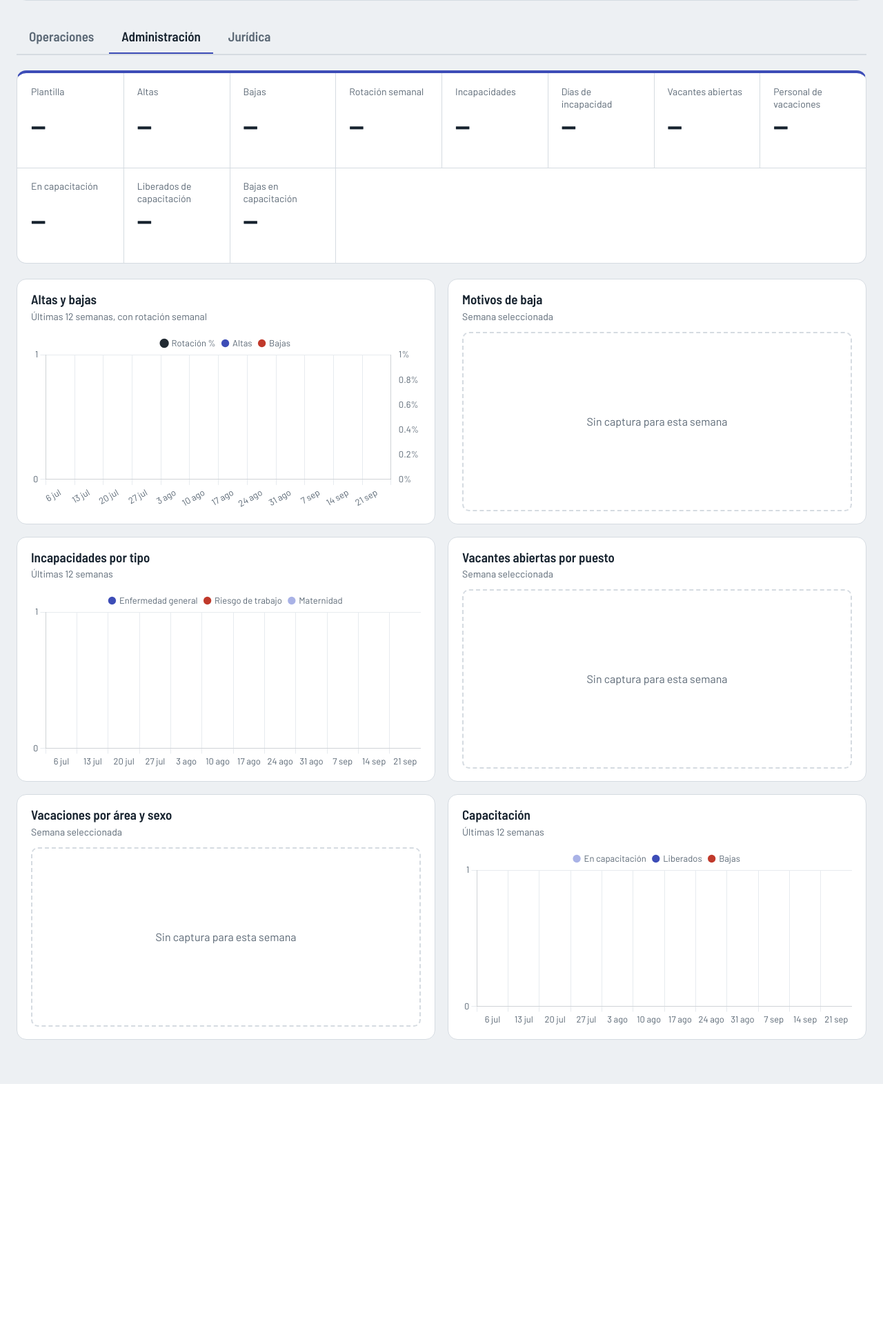
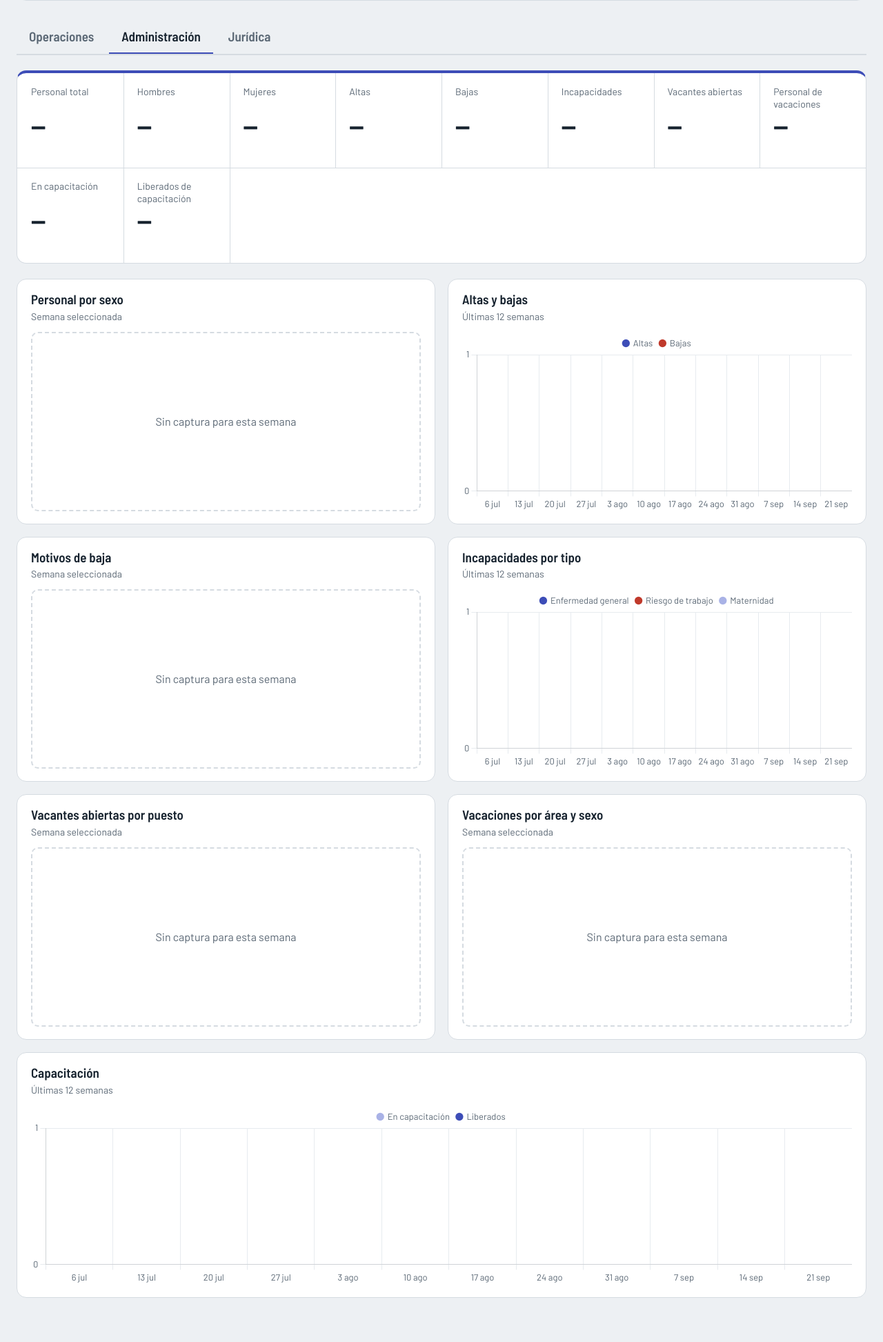
Before and after one commit to nahum0027/indicadores, a Django app: page / in a window 1280 px wide, after a click on "Administración". Shown: the part 401-2346 px from the top of the page at 69% size. Before the commit the page ends 1972 px from the top, so only its background shows below. Run offline with Django 5.2, Linux system fonts and the light colour scheme; the visitor is signed in with stand-in values (Sample User, id 1); data that the repository does not hold is empty.

Commit message:
Administración personal por sexo

```diff
--- a/core/forms.py
+++ b/core/forms.py
@@ -36,13 +36,13 @@ class OperacionesForm(ReporteForm):
 
 class AdministracionForm(ReporteForm):
     secciones = [
-        ("Plantilla", "", ["plantilla_total"]),
+        ("Personal", "Personas en plantilla al cierre de la semana.", ["plantilla_hombres", "plantilla_mujeres"]),
         ("Altas y bajas", "", ["altas", "bajas_renuncia", "bajas_despido", "bajas_abandono", "bajas_otro"]),
         ("Incapacidades", "Número de incapacidades iniciadas en la semana.",
-         ["incap_enfermedad", "incap_riesgo", "incap_maternidad", "dias_incapacidad"]),
+         ["incap_enfermedad", "incap_riesgo", "incap_maternidad"]),
         ("Vacantes", "Vacantes abiertas al cierre.", ["vac_operador", "vac_mecanico", "vac_administrativo", "vac_otro"]),
         ("Vacaciones", "Personas que tomaron vacaciones en la semana.", ["vaca_adm_h", "vaca_adm_m", "vaca_ops_h", "vaca_ops_m"]),
-        ("Capacitación", "", ["cap_en_curso", "cap_liberados", "cap_bajas"]),
+        ("Capacitación", "", ["cap_en_curso", "cap_liberados"]),
     ]
 
     class Meta(ReporteForm.Meta):
--- a/core/management/commands/datos_demo.py
+++ b/core/management/commands/datos_demo.py
@@ -41,13 +41,13 @@ class Command(BaseCommand):
                 restantes -= n
                 UnidadesRuta.objects.create(reporte=op, ruta=ruta, unidades=max(n, 0))
             ReporteAdministracion.objects.update_or_create(semana=s, defaults=dict(
-                plantilla_total=r.randint(610, 630), altas=r.randint(2, 9), bajas_renuncia=r.randint(1, 6),
+                plantilla_hombres=r.randint(520, 540), plantilla_mujeres=r.randint(85, 100), altas=r.randint(2, 9), bajas_renuncia=r.randint(1, 6),
                 bajas_despido=r.randint(0, 2), bajas_abandono=r.randint(0, 3), bajas_otro=r.randint(0, 1),
                 incap_enfermedad=r.randint(3, 10), incap_riesgo=r.randint(0, 3), incap_maternidad=r.randint(0, 1),
-                dias_incapacidad=r.randint(20, 70), vac_operador=r.randint(8, 18), vac_mecanico=r.randint(0, 3),
+                vac_operador=r.randint(8, 18), vac_mecanico=r.randint(0, 3),
                 vac_administrativo=r.randint(0, 2), vac_otro=r.randint(0, 2),
                 vaca_adm_h=r.randint(1, 5), vaca_adm_m=r.randint(1, 6), vaca_ops_h=r.randint(8, 20), vaca_ops_m=r.randint(1, 6),
-                cap_en_curso=r.randint(10, 25), cap_liberados=r.randint(3, 10), cap_bajas=r.randint(0, 4)))
+                cap_en_curso=r.randint(10, 25), cap_liberados=r.randint(3, 10)))
             sin = r.randint(2, 9)
             ReporteJuridico.objects.update_or_create(semana=s, defaults=dict(
                 aud_ccl=r.randint(1, 6), aud_tca=r.randint(0, 3), aud_juzgados=r.randint(0, 4), siniestros=sin,
--- a/core/models.py
+++ b/core/models.py
@@ -69,7 +69,8 @@ class UnidadesRuta(models.Model):
 
 
 class ReporteAdministracion(ReporteBase):
-    plantilla_total = entero("Plantilla total al cierre", "Personas activas al viernes")
+    plantilla_hombres = entero("Hombres", "Hombres en plantilla al viernes")
+    plantilla_mujeres = entero("Mujeres", "Mujeres en plantilla al viernes")
     altas = entero("Altas")
     bajas_renuncia = entero("Bajas por renuncia")
     bajas_despido = entero("Bajas por despido")
@@ -78,7 +79,6 @@ class ReporteAdministracion(ReporteBase):
     incap_enfermedad = entero("Incapacidades por enfermedad general")
     incap_riesgo = entero("Incapacidades por riesgo de trabajo")
     incap_maternidad = entero("Incapacidades por maternidad")
-    dias_incapacidad = entero("Días de incapacidad acumulados", "Suma de días de todas las incapacidades de la semana")
     vac_operador = entero("Vacantes de operador")
     vac_mecanico = entero("Vacantes de mecánico")
     vac_administrativo = entero("Vacantes administrativas")
@@ -89,7 +89,6 @@ class ReporteAdministracion(ReporteBase):
     vaca_ops_m = entero("Operaciones: mujeres")
     cap_en_curso = entero("Personal en capacitación")
     cap_liberados = entero("Liberados")
-    cap_bajas = entero("Bajas en capacitación")
 
     class Meta(ReporteBase.Meta):
         verbose_name = "reporte de Administración"
@@ -112,8 +111,8 @@ class ReporteAdministracion(ReporteBase):
         return self.vaca_adm_h + self.vaca_adm_m + self.vaca_ops_h + self.vaca_ops_m
 
     @property
-    def rotacion(self):
-        return pct(self.bajas, self.plantilla_total)
+    def plantilla_total(self):
+        return self.plantilla_hombres + self.plantilla_mujeres
 
 
 class ReporteJuridico(ReporteBase):
--- a/core/templates/core/dashboard.html
+++ b/core/templates/core/dashboard.html
@@ -111,12 +111,13 @@
 <section class="panel" id="panel-administracion" data-area="administracion" role="tabpanel" hidden>
   {% include "core/_kpis.html" with lista=kpis.administracion %}
   <div class="graficas">
-    <div class="g"><h3>Altas y bajas</h3><p>Últimas 12 semanas, con rotación semanal</p><div class="lienzo"><canvas id="ad-movs"></canvas></div></div>
+    <div class="g"><h3>Personal por sexo</h3><p>Semana seleccionada</p><div class="lienzo"><canvas id="ad-sexo"></canvas></div></div>
+    <div class="g"><h3>Altas y bajas</h3><p>Últimas 12 semanas</p><div class="lienzo"><canvas id="ad-movs"></canvas></div></div>
     <div class="g"><h3>Motivos de baja</h3><p>Semana seleccionada</p><div class="lienzo"><canvas id="ad-bajas"></canvas></div></div>
     <div class="g"><h3>Incapacidades por tipo</h3><p>Últimas 12 semanas</p><div class="lienzo"><canvas id="ad-incap"></canvas></div></div>
     <div class="g"><h3>Vacantes abiertas por puesto</h3><p>Semana seleccionada</p><div class="lienzo"><canvas id="ad-vac"></canvas></div></div>
     <div class="g"><h3>Vacaciones por área y sexo</h3><p>Semana seleccionada</p><div class="lienzo"><canvas id="ad-vacaciones"></canvas></div></div>
-    <div class="g"><h3>Capacitación</h3><p>Últimas 12 semanas</p><div class="lienzo"><canvas id="ad-cap"></canvas></div></div>
+    <div class="g ancha"><h3>Capacitación</h3><p>Últimas 12 semanas</p><div class="lienzo"><canvas id="ad-cap"></canvas></div></div>
   </div>
 </section>
 
@@ -204,12 +205,10 @@ const constructores = {
   },
   administracion() {
     const a = D.adm;
-    new Chart(document.getElementById("ad-movs"), {data: {labels: L, datasets: [
-      {type: "bar", order: 1, label: "Altas", data: a.altas, backgroundColor: C.adm},
-      {type: "bar", order: 1, label: "Bajas", data: a.bajas, backgroundColor: C.rojo},
-      {type: "line", order: 0, label: "Rotación %", data: a.rotacion, borderColor: C.negro, backgroundColor: C.negro, borderWidth: 2, yAxisID: "y2"}]},
-      options: {scales: {y: {beginAtZero: true, ticks: {precision: 0}},
-                         y2: {position: "right", beginAtZero: true, grid: {display: false}, ticks: {callback: v => v + "%"}}}}});
+    dona("ad-sexo", ["Hombres", "Mujeres"], a.sexo, [C.adm, C.admClaro]);
+    barras("ad-movs", L, [{label: "Altas", data: a.altas, backgroundColor: C.adm},
+                          {label: "Bajas", data: a.bajas, backgroundColor: C.rojo}],
+           {scales: {y: {beginAtZero: true, ticks: {precision: 0}}}});
     dona("ad-bajas", ["Renuncia", "Despido", "Abandono", "Otro"], a.bajas_motivos, [C.adm, C.rojo, C.jur, C.gris]);
     barras("ad-incap", L, [
       {label: "Enfermedad general", data: a.incap_enf, backgroundColor: C.adm, stack: "i"},
@@ -228,8 +227,7 @@ const constructores = {
       {scales: {y: {beginAtZero: true, ticks: {precision: 0}}}});
     barras("ad-cap", L, [
       {label: "En capacitación", data: a.cap_curso, backgroundColor: C.admClaro},
-      {label: "Liberados", data: a.cap_liberados, backgroundColor: C.adm},
-      {label: "Bajas", data: a.cap_bajas, backgroundColor: C.rojo}],
+      {label: "Liberados", data: a.cap_liberados, backgroundColor: C.adm}],
       {scales: {y: {beginAtZero: true, ticks: {precision: 0}}}});
   },
   juridico() {
--- a/core/views.py
+++ b/core/views.py
@@ -172,17 +172,16 @@ def dashboard(request):
             _kpi("Quejas", op, op_prev, "cc_quejas", sube_es_bueno=False),
         ],
         "administracion": [
-            _kpi("Plantilla", ad, ad_prev, "plantilla_total"),
+            _kpi("Personal total", ad, ad_prev, "plantilla_total"),
+            _kpi("Hombres", ad, ad_prev, "plantilla_hombres"),
+            _kpi("Mujeres", ad, ad_prev, "plantilla_mujeres"),
             _kpi("Altas", ad, ad_prev, "altas"),
             _kpi("Bajas", ad, ad_prev, "bajas", sube_es_bueno=False),
-            _kpi("Rotación semanal", ad, ad_prev, "rotacion", "pct", False),
             _kpi("Incapacidades", ad, ad_prev, "incapacidades", sube_es_bueno=False),
-            _kpi("Días de incapacidad", ad, ad_prev, "dias_incapacidad", sube_es_bueno=False),
             _kpi("Vacantes abiertas", ad, ad_prev, "vacantes", sube_es_bueno=False),
             _kpi("Personal de vacaciones", ad, ad_prev, "vacaciones"),
             _kpi("En capacitación", ad, ad_prev, "cap_en_curso"),
             _kpi("Liberados de capacitación", ad, ad_prev, "cap_liberados", sube_es_bueno=True),
-            _kpi("Bajas en capacitación", ad, ad_prev, "cap_bajas", sube_es_bueno=False),
         ],
         "juridico": [
             _kpi("Audiencias", ju, ju_prev, "audiencias"),
@@ -209,7 +208,7 @@ def dashboard(request):
         "adm": {
             "altas": _serie(ad_s, "altas"),
             "bajas": _serie(ad_s, "bajas"),
-            "rotacion": _serie(ad_s, "rotacion"),
+            "sexo": _actual(ad, ["plantilla_hombres", "plantilla_mujeres"]),
             "incap_enf": _serie(ad_s, "incap_enfermedad"),
             "incap_riesgo": _serie(ad_s, "incap_riesgo"),
             "incap_mat": _serie(ad_s, "incap_maternidad"),
@@ -218,7 +217,6 @@ def dashboard(request):
             "vacaciones": _actual(ad, ["vaca_adm_h", "vaca_adm_m", "vaca_ops_h", "vaca_ops_m"]),
             "cap_curso": _serie(ad_s, "cap_en_curso"),
             "cap_liberados": _serie(ad_s, "cap_liberados"),
-            "cap_bajas": _serie(ad_s, "cap_bajas"),
         },
         "jur": {
             "ccl": _serie(ju_s, "aud_ccl"),
```
Also changed, not shown: core/migrations/0005_personal_por_sexo.py (added).
